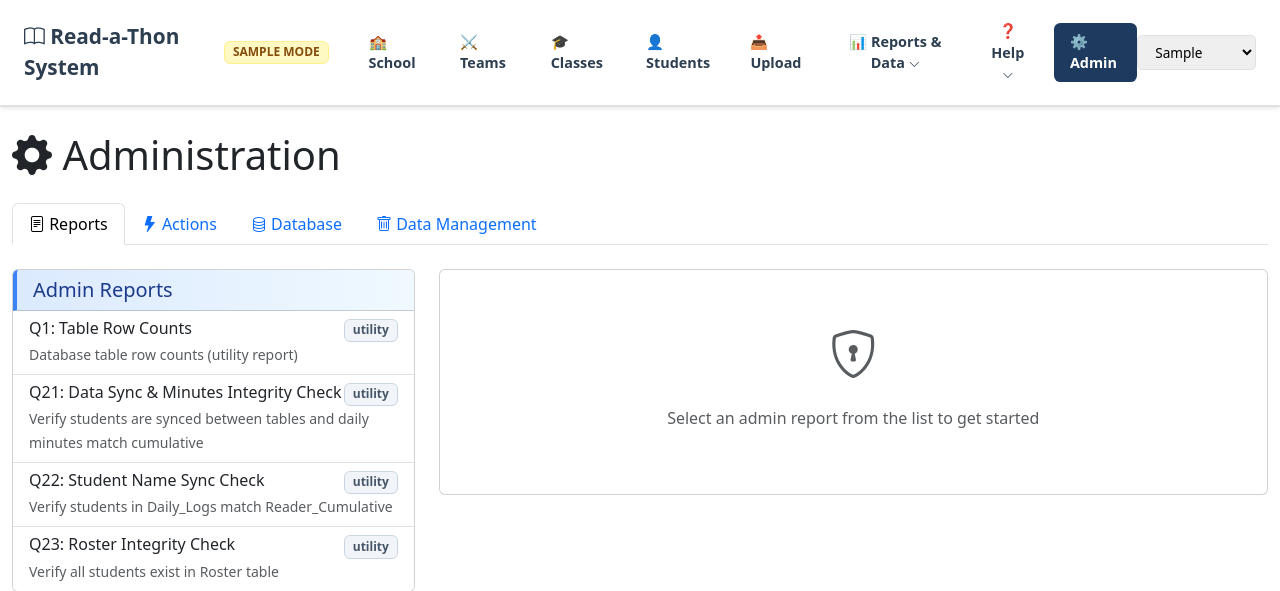
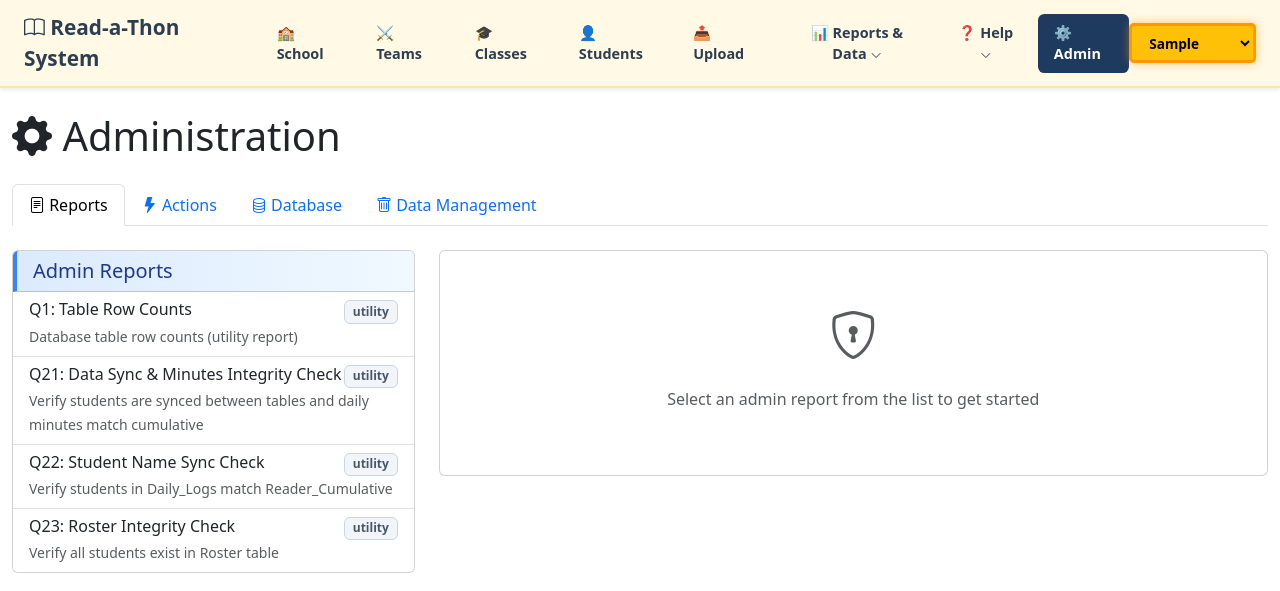
Before and after one commit to stevensouza/readathon, a Flask app: page /admin in a window 1280 px wide. Shown: the top 591 px of the page. Run offline with Flask 3, Linux system fonts and the light colour scheme; data comes from the database, SQL or seed files in the repository; data that the repository does not hold is empty; some libraries are stand-ins or nearby versions.

Commit message:
Improve sample mode visual indicator to prevent menu misalignment
Previously the "SAMPLE MODE" badge appeared after the brand logo, causing all navigation menu items to shift right and become misaligned. This update provides a cleaner, more professional approach:

- Added soft amber background to entire navigation bar when sample mode is active
- Removed inline badge that was causing layout shift
- Styled database selector itself with prominent yellow background, orange border, and subtle glow effect when in sample mode
- Menu items now maintain perfect alignment regardless of database selection

🤖 Generated with [Claude Code](https://claude.com/claude-code)

Co-Authored-By: Claude <noreply@anthropic.com>

```diff
--- a/templates/base.html
+++ b/templates/base.html
@@ -21,6 +21,12 @@
             border-bottom: 2px solid #e0e0e0;
             padding: 0.75rem 1.5rem;
             box-shadow: 0 2px 4px rgba(0,0,0,0.08);
+        }
+
+        /* Sample mode styling - soft amber background */
+        .top-nav.sample-mode {
+            background: #fff9e6;
+            border-bottom: 2px solid #ffe4a3;
         }
 
         .brand {
@@ -104,6 +110,16 @@
             padding: 0.4rem 0.8rem;
             border-radius: 0.3rem;
             border: 1px solid #dee2e6;
+            transition: all 0.3s ease;
+        }
+
+        /* Highlight selector when in sample mode */
+        .sample-mode .env-selector {
+            background: #ffc107;
+            border: 3px solid #ff9800;
+            color: #000;
+            font-weight: 700;
+            box-shadow: 0 0 8px rgba(255, 152, 0, 0.5);
         }
         .report-table {
             font-size: 0.9rem;
@@ -830,15 +846,12 @@
 </head>
 <body>
     <!-- Navigation -->
-    <div class="top-nav">
+    <div class="top-nav {% if environment == 'sample' %}sample-mode{% endif %}">
         <div class="d-flex align-items-center justify-content-between">
             <div class="d-flex align-items-center">
                 <a href="/" class="brand">
                     <i class="bi bi-book"></i> Read-a-Thon System
                 </a>
-                {% if environment == 'sample' %}
-                <span class="badge bg-warning text-dark ms-2">SAMPLE MODE</span>
-                {% endif %}
 
                 <div class="nav-links ms-4">
                     <a href="/school" class="nav-link-item {% if request.path == '/' or request.path == '/school' %}active{% endif %}">🏫 School</a>
```
